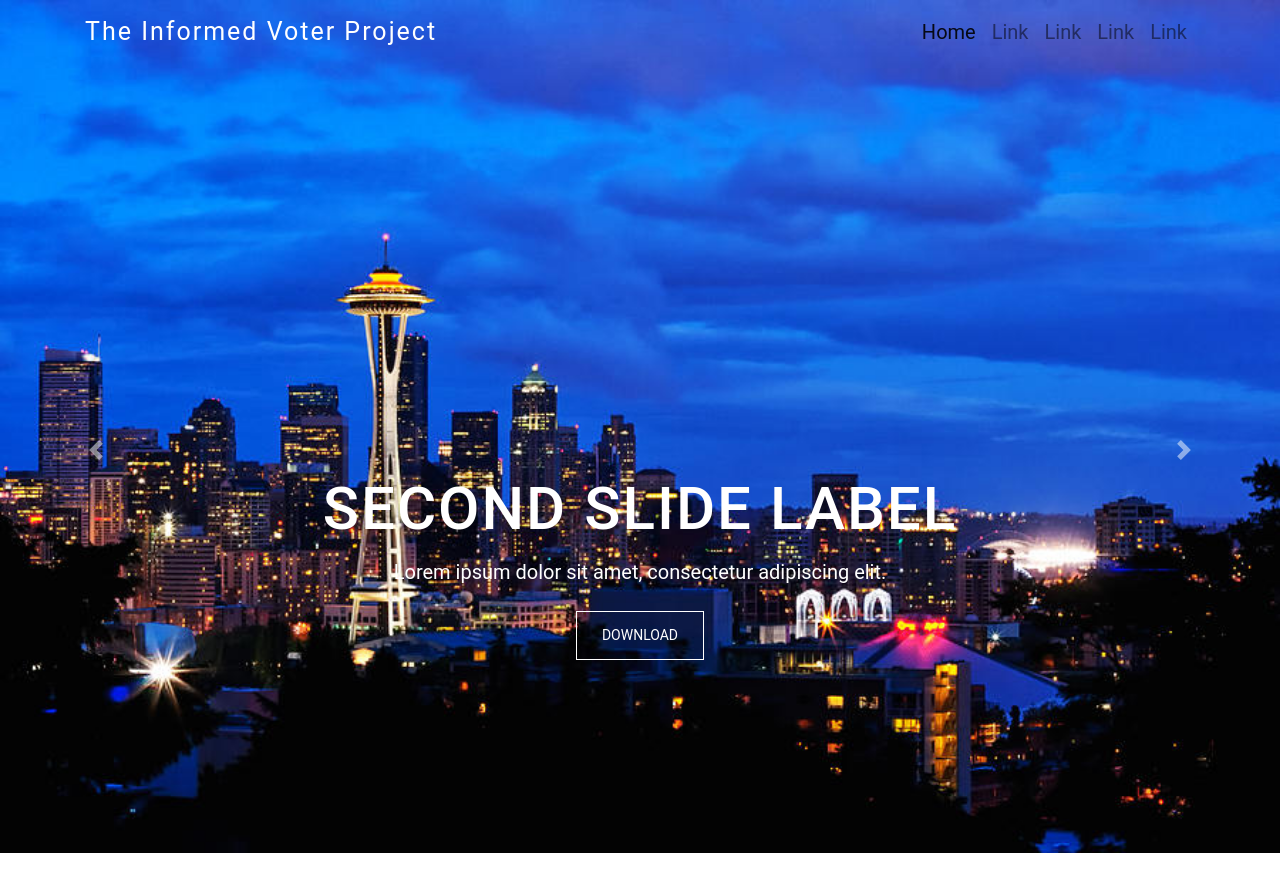
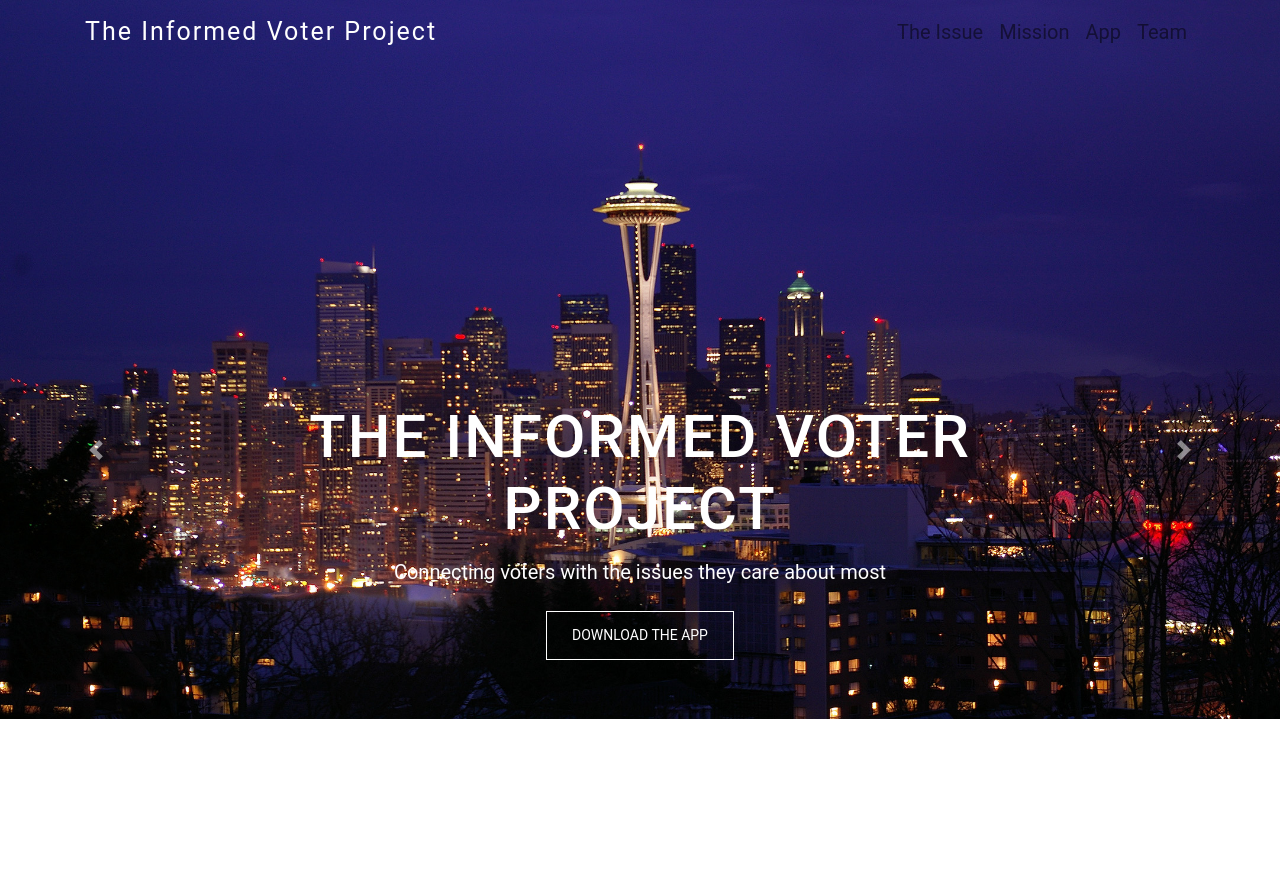
Before and after one commit to The-Informed-Voter-Project/website.github.io, a Jekyll site: the page index.html, which Jekyll copies as it is, in a window 1280 px wide. Shown: the top 892 px of the page. Built offline with Jekyll 4.4.1, drawn with Linux system fonts in a browser that asks for light colours.

Commit message:
Update index.html

```diff
--- a/index.html
+++ b/index.html
@@ -9,27 +9,24 @@
 <body>
 <nav class="navbar navbar-expand-lg navbar-light fixed-top">
   <div class="container">
-  <a class="navbar-brand" href="#">The Informed Voter Project</a>
+  <a class="navbar-brand" href="/">The Informed Voter Project</a>
   <button class="navbar-toggler" type="button" data-toggle="collapse" data-target="#navbarSupportedContent" aria-controls="navbarSupportedContent" aria-expanded="false" aria-label="Toggle navigation">
     <span class="navbar-toggler-icon"></span>
   </button>
 
   <div class="collapse navbar-collapse" id="navbarSupportedContent">
     <ul class="navbar-nav ml-auto">
-      <li class="nav-item active">
-        <a class="nav-link" href="#">Home</a>
+      <li class="nav-item">
+        <a class="nav-link" href="/issue">The Issue</a>
       </li>
       <li class="nav-item">
-        <a class="nav-link" href="#">Link</a>
+        <a class="nav-link" href="/mission">Mission</a>
       </li>
       <li class="nav-item">
-        <a class="nav-link" href="#">Link</a>
+        <a class="nav-link" href="/app">App</a>
       </li>
       <li class="nav-item">
-        <a class="nav-link" href="#">Link</a>
-      </li>
-      <li class="nav-item">
-        <a class="nav-link" href="#">Link</a>
+        <a class="nav-link" href="/team">Team</a>
       </li>
     </ul>
   </div>
@@ -43,11 +40,11 @@
   </ol>
   <div class="carousel-inner">
     <div class="carousel-item active">
-      <img src="/images/seattle.jpg" class="d-block w-100" alt="...">
+      <img src="/images/space-needle-656195.jpg" class="d-block w-100" alt="...">
       <div class="carousel-caption d-none d-md-block">
-          <h5>Second slide label</h5>
-          <p>Lorem ipsum dolor sit amet, consectetur adipiscing elit.</p>
-          <p><a href="/app">Download</a></p>
+          <h5>The Informed Voter Project</h5>
+          <p>Connecting voters with the issues they care about most</p>
+          <p><a href="/app">Download the app</a></p>
      </div>
     </div>
     <div class="carousel-item">
@@ -61,9 +58,9 @@
     <div class="carousel-item">
       <img src="/images/crowd-of-people-black-and-white-photo-2246258.jpg" class="d-block w-100" alt="...">
       <div class="carousel-caption d-none d-md-block">
-          <h5>Second slide label</h5>
-          <p>Lorem ipsum dolor sit amet, consectetur adipiscing elit.</p>
-          <p><a href="/app">Download</a></p>
+          <h5>"Act as if what you do makes a difference. It does"</h5>
+          <p>William James</p>
+          <p><a href="/app">Read Our Mission Statement</a></p>
      </div>
     </div>
   </div>
```
